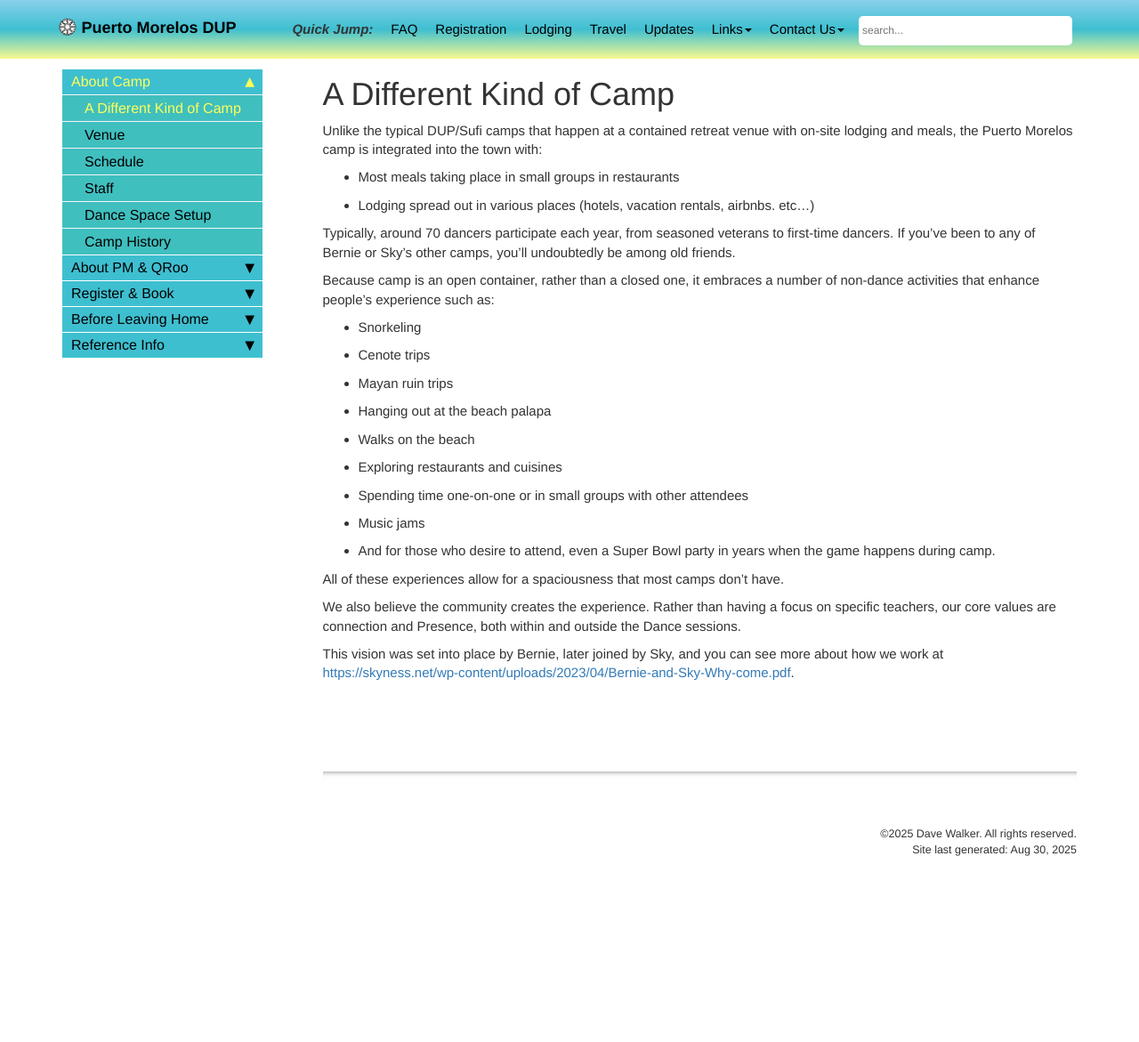
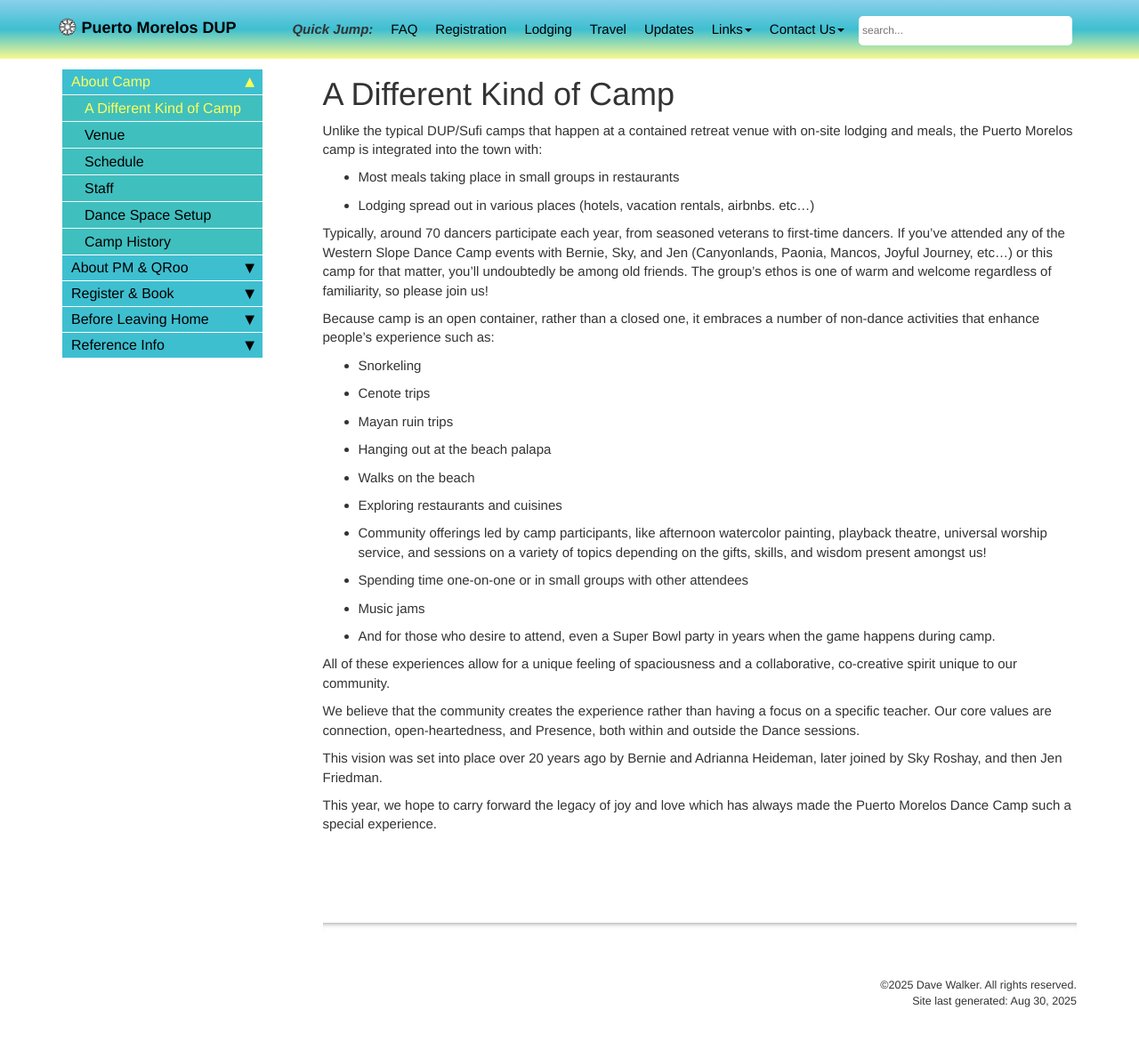
Before and after one commit to davewalker60/pmdup, a Jekyll site: the page built from pages/about-camp.md, in a window 1280 px wide and 1185 px high. Shown: the top 1171 px of the window at 89% size. Built offline with Jekyll 4.4.1, drawn with Linux system fonts in a browser that asks for light colours; comment, search, counter and statistics services are not loaded.

Commit message:
Jen's edits

```diff
--- a/pages/about-camp.md
+++ b/pages/about-camp.md
@@ -12,7 +12,7 @@ Unlike the typical DUP/Sufi camps that happen at a contained retreat venue with
 * Most meals taking place in small groups in restaurants
 * Lodging spread out in various places (hotels, vacation rentals, airbnbs. etc...)
 
-Typically, around 70 dancers participate each year, from seasoned veterans to first-time dancers. If you've been to any of Bernie or Sky's other camps, you'll undoubtedly be among old friends.
+Typically, around 70 dancers participate each year, from seasoned veterans to first-time dancers. If you’ve attended any of the Western Slope Dance Camp events with Bernie, Sky, and Jen (Canyonlands, Paonia, Mancos, Joyful Journey, etc...) or this camp for that matter, you’ll undoubtedly be among old friends. The group’s ethos is one of warm and welcome regardless of familiarity, so please join us!
 
 Because camp is an open container, rather than a closed one, it embraces a number of non-dance activities that enhance people’s experience such as:
 
@@ -22,12 +22,15 @@ Because camp is an open container, rather than a closed one, it embraces a numbe
 * Hanging out at the beach palapa
 * Walks on the beach
 * Exploring restaurants and cuisines
+* Community offerings led by camp participants, like afternoon watercolor painting, playback theatre, universal worship service, and sessions on a variety of topics depending on the gifts, skills, and wisdom present amongst us!
 * Spending time one-on-one or in small groups with other attendees
 * Music jams
 * And for those who desire to attend, even a Super Bowl party in years when the game happens during camp.
 
-All of these experiences allow for a spaciousness that most camps don’t have.
+All of these experiences allow for a unique feeling of spaciousness and a collaborative, co-creative spirit unique to our community.
 
-We also believe the community creates the experience. Rather than having a focus on specific teachers, our core values are connection and Presence, both within and outside the Dance sessions.
+We believe that the community creates the experience rather than having a focus on a specific teacher. Our core values are connection, open-heartedness, and Presence, both within and outside the Dance sessions.
 
-This vision was set into place by Bernie, later joined by Sky, and you can see more about how we work at [https://skyness.net/wp-content/uploads/2023/04/Bernie-and-Sky-Why-come.pdf](https://skyness.net/wp-content/uploads/2023/04/Bernie-and-Sky-Why-come.pdf){:target="_blank"}.
+This vision was set into place over 20 years ago by Bernie and Adrianna Heideman, later joined by Sky Roshay, and then Jen Friedman.
+
+This year, we hope to carry forward the legacy of joy and love which has always made the Puerto Morelos Dance Camp such a special experience.
```
Also changed, not shown: pages/attractions.md (+1 -1 lines), pages/content/puerto-morelos-content.md (+2 -2 lines), pages/staff.md (+1 -1 lines).
